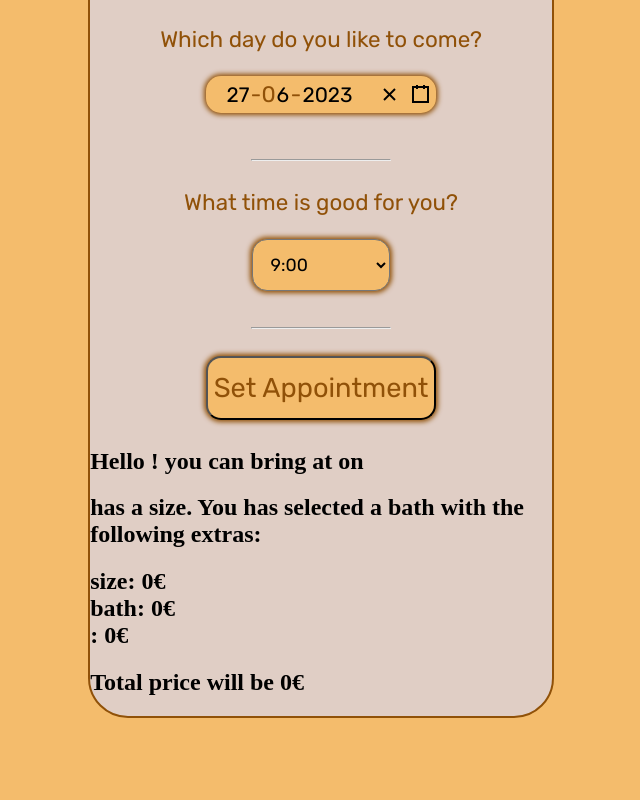
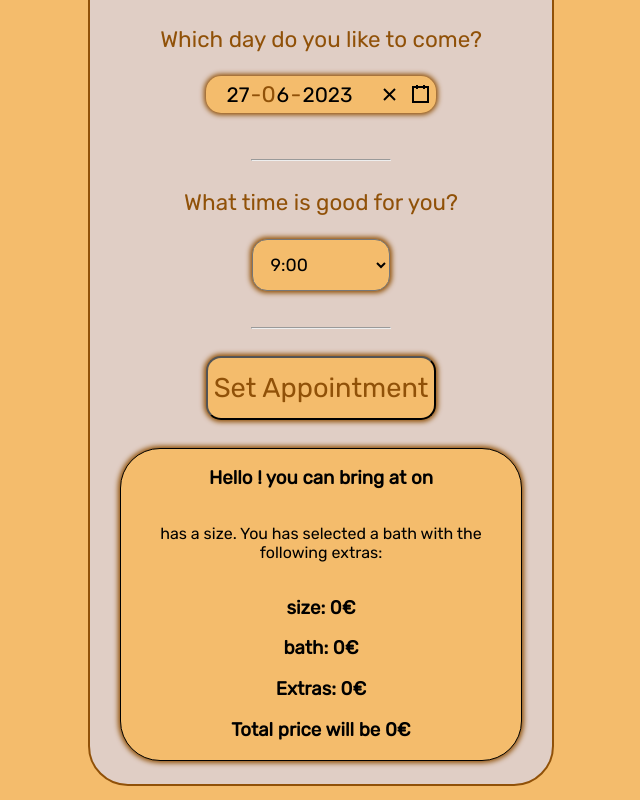
Before and after one commit to Pitnaut/DoggySpa, a React (Vite) app: page / in a window 1280 px wide. Shown: the part 1081-1881 px from the top of the page, without its empty margins (319-959 px from the left). Before the commit the page ends 1814 px from the top, so only its background shows below. Built offline with nearby package versions, Linux system fonts and the light colour scheme; a web font is replaced by a local one.

Commit message:
Format ticket

```diff
--- a/src/app/App.jsx
+++ b/src/app/App.jsx
@@ -6,6 +6,7 @@ import Ticket from '../components/Ticket'
 import { monthNames, toOrdinal, sizeReducer, calculateSizePrice, calculateBathPrice, calculateExtraPrice } from '../utilities/data'
 
 function App() {
+
 
   const [userName, setUserName] = useState('');
   const [petName, setPetName] = useState('');
--- a/src/components/Ticket.jsx
+++ b/src/components/Ticket.jsx
@@ -1,24 +1,31 @@
 import React from 'react';
+import '../stylesheets/Ticket.css';
 
 const Ticket = ({ userName, petName, selectedHour, day, month, size, bath, extras, sizePrice, bathPrice, extraPrice, totalPrice }) => {
   return (
 		<div className="ticketcontainer">
-			<h2 className="appointmentreview">
+			<h3 className="appointmentdate">
 				Hello {userName}! you can bring {petName} at {selectedHour} on {month} {day}
-			</h2>
-      <h2 className="appointmentdata">
-        {petName} has a {size} size. You has selected a {bath} bath with the following extras: {extras}
-      </h2>
-      <h2 className="detail">
-        {size} size: {sizePrice}€
-        <br/>
-        {bath} bath: {bathPrice}€
-        <br/>
-        {extras}: {extraPrice}€
-      </h2>
-      <h2 className="totalprice">
-        Total price will be {totalPrice}€
-      </h2>
+			</h3>
+      <div className="appointmentdata">
+        <p>
+          {petName} has a {size} size. You has selected a {bath} bath with the following extras: {extras.join(", ")}
+        </p>
+      </div>
+      <div className="detail">
+        <h3 className="sizedetail">
+          {size} size: {sizePrice}€
+        </h3>
+        <h3 className="bathdetail">
+          {bath} bath: {bathPrice}€
+        </h3>
+        <h3 className="extradetail">
+          Extras: {extraPrice}€
+        </h3>
+        <h3 className="totalprice">
+          Total price will be {totalPrice}€
+        </h3>
+      </div>
 		</div>
 	)
 }
--- a/src/stylesheets/Form.css
+++ b/src/stylesheets/Form.css
@@ -378,4 +378,5 @@ input[type="radio"]:checked + *::before {
   color:#905108;
   border-radius: 15px;
   box-shadow: 0 0 5px 2px #905108;
+  cursor: pointer;
 }
--- /dev/null
+++ b/src/stylesheets/Ticket.css
@@ -0,0 +1,23 @@
+.ticketcontainer {
+	margin: 0 auto;
+	max-width: 25rem;
+	text-align: center;
+	border: 1px solid black;
+	display: flex;
+	flex-direction: column;
+	font-family: "Rubik";
+	border-radius: 40px;
+  box-shadow: 0 0 5px 2px #905108;
+	background-color: #f4bc6c;
+	margin-bottom: 5%;
+}
+
+.ticketcontainer .appointmentdate {
+	margin-left: 5%;
+	margin-right: 5%;
+}
+
+.ticketcontainer .appointmentdata {
+	margin-left: 5%;
+	margin-right: 5%;
+}
--- a/src/stylesheets/index.css
+++ b/src/stylesheets/index.css
@@ -3,7 +3,6 @@ body {
   padding: 0;
   margin: 0 auto;
   background-color: #f4bc6c;
-  max-width: 100%;
   max-width: 30rem;
   display: flex;
   justify-content: center;
```
